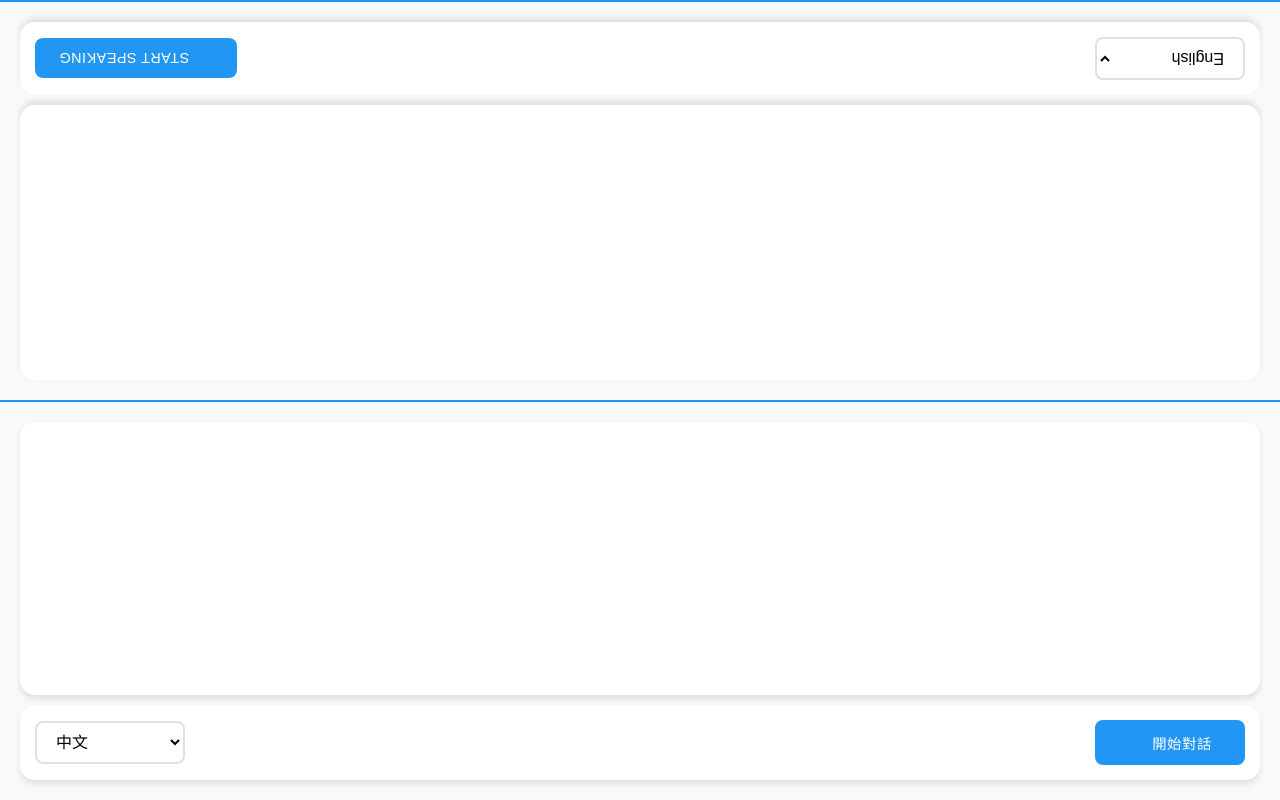
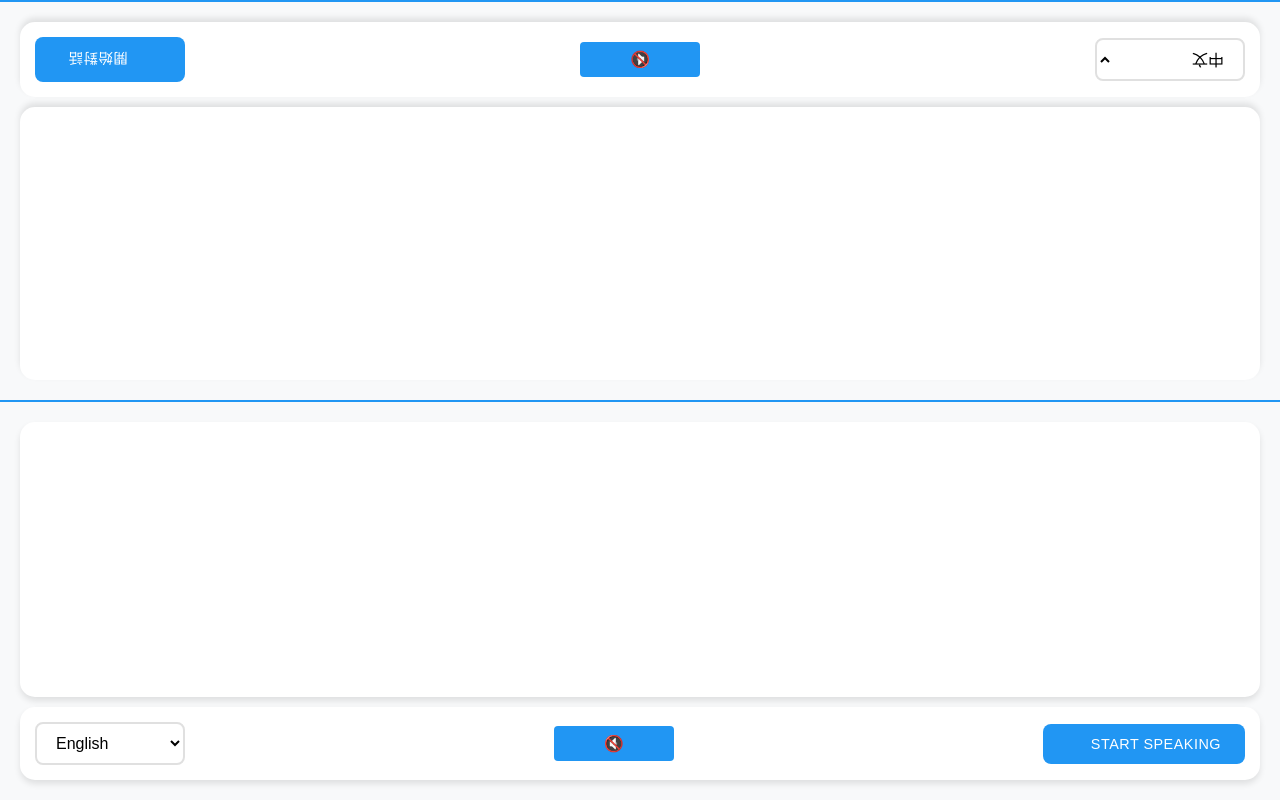
Before and after one commit to marmotkit/MDA01, a Flask app: page / in a window 1280 px wide. Run offline with Flask 3, Linux system fonts and the light colour scheme.

Commit message:
添加全局靜音控制：1. 在界面添加靜音按鈕 2. 實現全局靜音狀態管理 3. 優化按鈕樣式和佈局

```diff
--- a/static/css/style.css
+++ b/static/css/style.css
@@ -337,19 +337,22 @@ select {
 }
 
 .btn-mute {
-    padding: 5px 10px;
-    margin-left: 5px;
+    padding: 8px 12px;
     border: none;
     border-radius: 4px;
-    background-color: #f0f0f0;
+    background-color: var(--primary-color);
+    color: white;
     cursor: pointer;
     font-size: 16px;
+    transition: all var(--transition-speed) ease;
 }
 
 .btn-mute:hover {
-    background-color: #e0e0e0;
+    background-color: var(--secondary-color);
+    transform: translateY(-2px);
 }
 
 .btn-mute:active {
-    background-color: #d0d0d0;
+    background-color: var(--primary-color);
+    transform: translateY(0);
 }
--- a/templates/index.html
+++ b/templates/index.html
@@ -12,14 +12,15 @@
         <div class="split-section top-section">
             <div id="chatContainer-top" class="chat-container"></div>
             <div class="control-panel">
-                <select id="targetLang-top" class="language-select">
-                    <option value="en-US" selected>English</option>
+                <select class="language-select">
+                    <option value="zh-TW">中文</option>
+                    <option value="en-US">English</option>
                     <option value="ja-JP">日本語</option>
-                    <option value="zh-TW">中文</option>
                 </select>
-                <button id="recordBtn-top" class="btn btn-record">
+                <button class="btn btn-mute" onclick="toggleMute()">🔇</button>
+                <button class="btn btn-record">
                     <span class="status-indicator"></span>
-                    Start Speaking
+                    開始對話
                 </button>
             </div>
         </div>
@@ -28,14 +29,15 @@
         <div class="split-section bottom-section">
             <div id="chatContainer-bottom" class="chat-container"></div>
             <div class="control-panel">
-                <select id="targetLang-bottom" class="language-select">
+                <select class="language-select">
                     <option value="en-US">English</option>
+                    <option value="zh-TW">中文</option>
                     <option value="ja-JP">日本語</option>
-                    <option value="zh-TW" selected>中文</option>
                 </select>
-                <button id="recordBtn-bottom" class="btn btn-record">
+                <button class="btn btn-mute" onclick="toggleMute()">🔇</button>
+                <button class="btn btn-record">
                     <span class="status-indicator"></span>
-                    開始對話
+                    Start Speaking
                 </button>
             </div>
         </div>
```
Also changed, not shown: static/js/main.js (+26 -16 lines).
